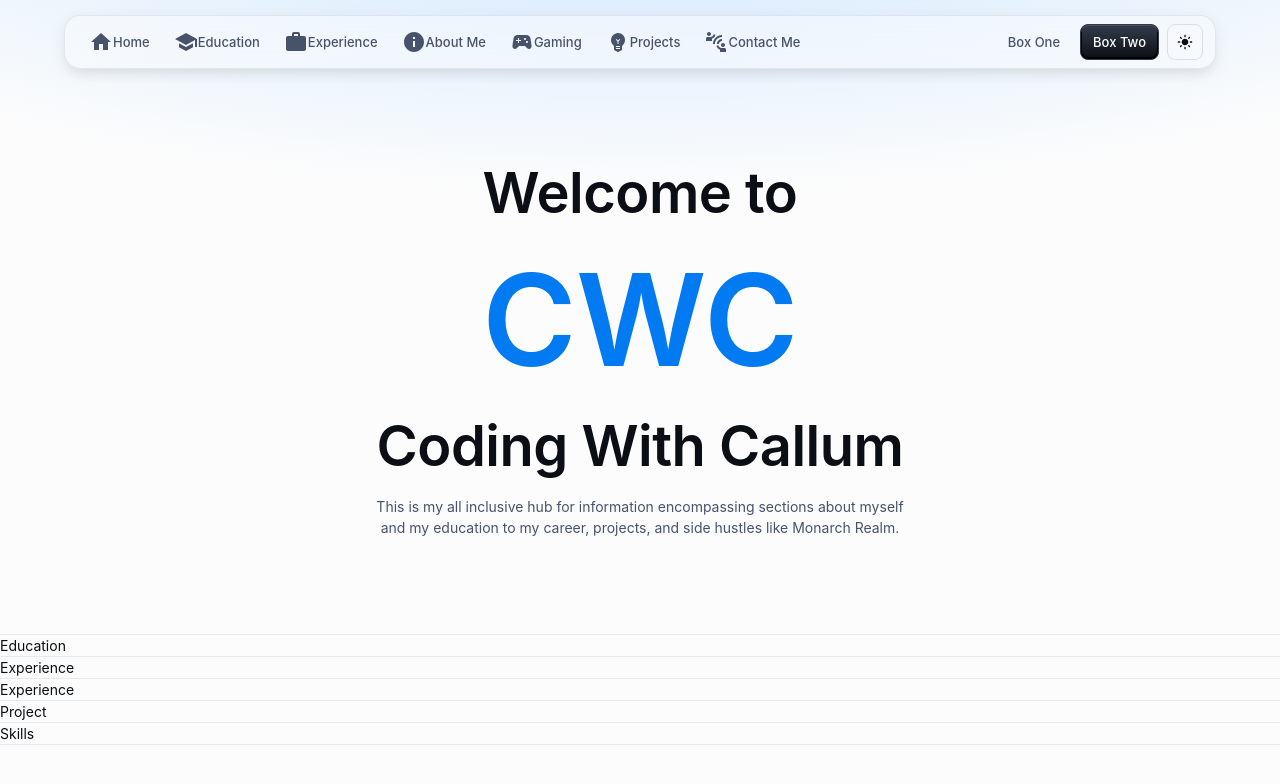
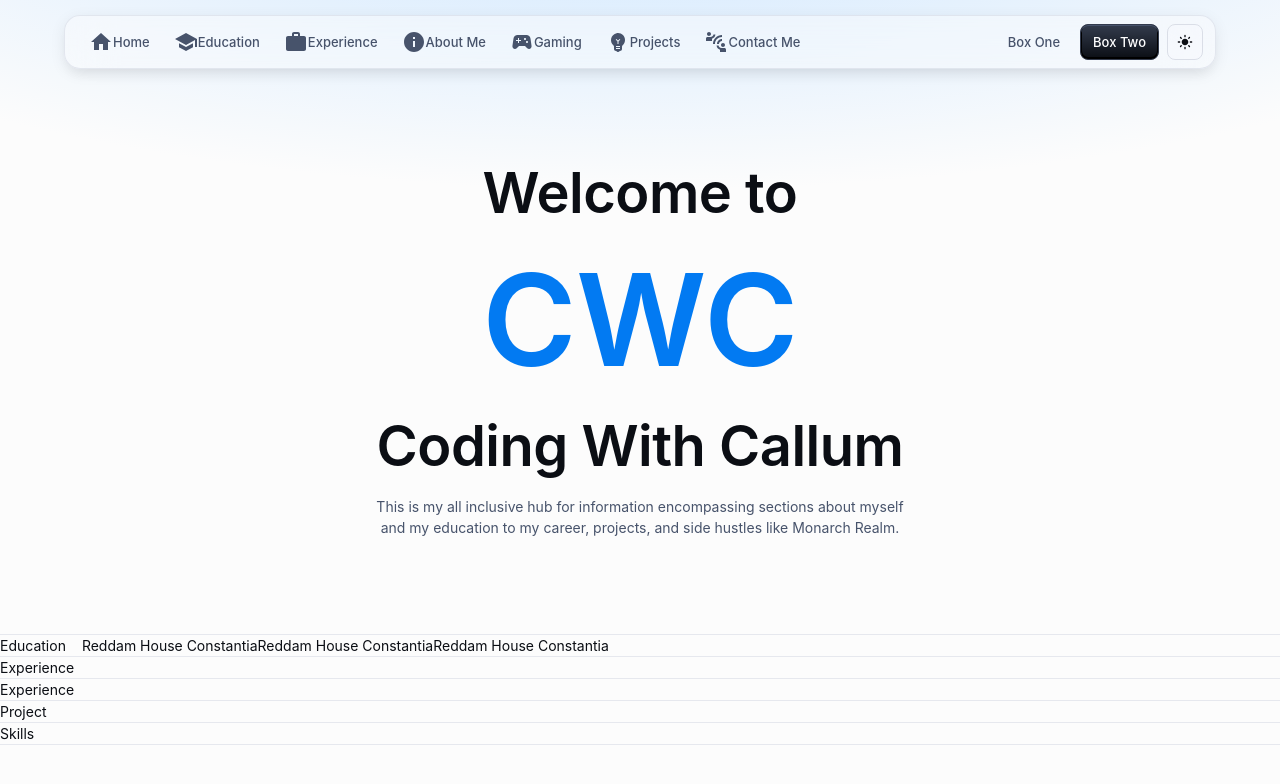
Before and after one commit to CodingWithCallum/Portfolio, a React (Create React App) app: page /education in a window 1280 px wide. Shown: the top 784 px of the page. Built offline with nearby package versions, Linux system fonts and the light colour scheme.

Commit message:
Testing GridV2 for pages

```diff
--- a/src/Pages/Education.js
+++ b/src/Pages/Education.js
@@ -3,7 +3,16 @@ import Grid from '@mui/material/Grid2';
 
 const Education = () => {
   return (
-    <Grid item xs={8}>Education</Grid>
+    <Grid container spacing={2}>
+      <Grid item xs={12}>
+        <item>Education</item>
+      </Grid>
+      <Grid item xs={12}>
+          <item>Reddam House Constantia</item>
+          <item>Reddam House Constantia</item>
+          <item>Reddam House Constantia</item>
+      </Grid>
+    </Grid>
   )
 }
 
```
